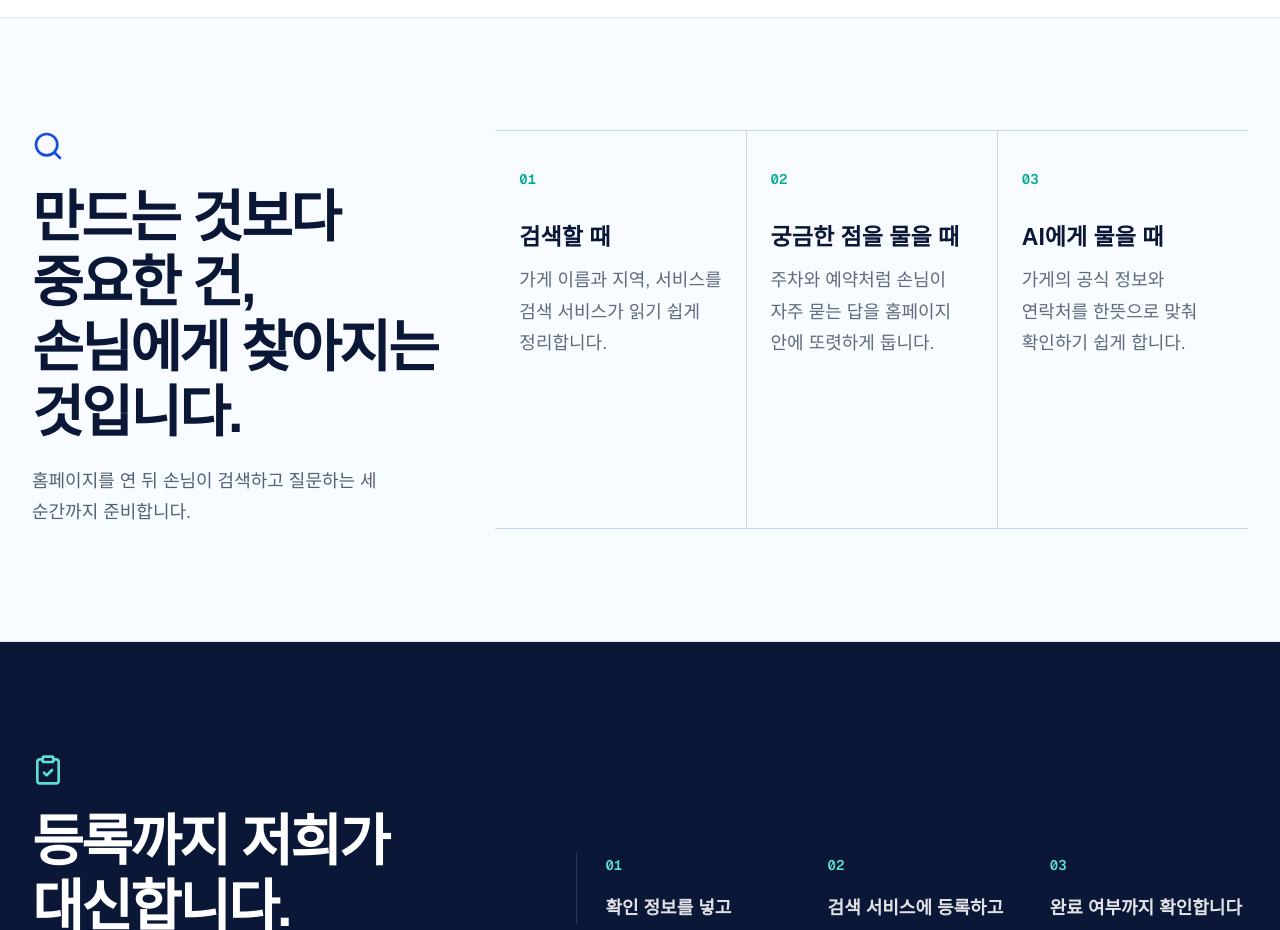
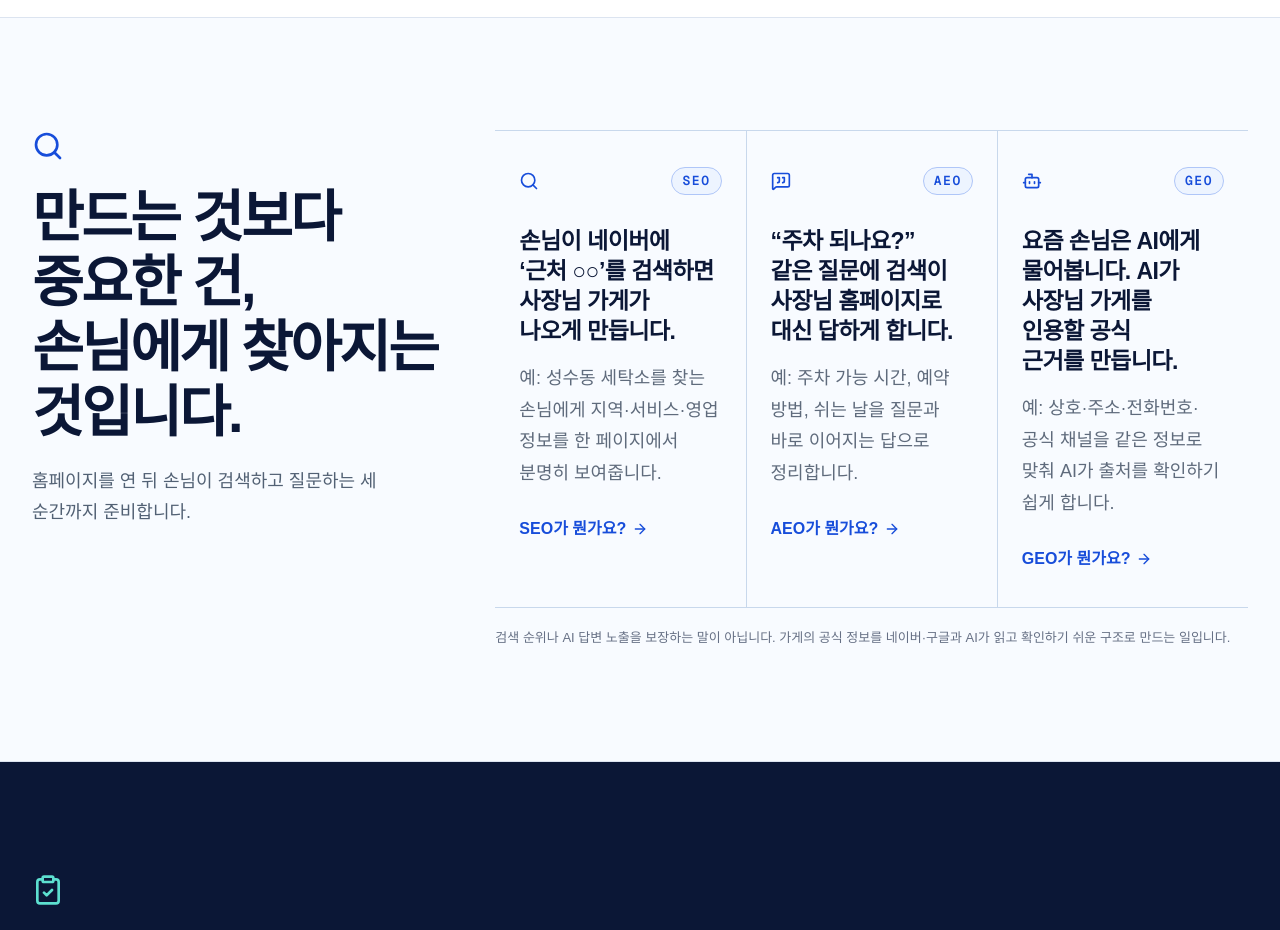
Before and after one commit to andykim0/anakslabs-app, a Next.js app in the folder web/: page /features in a window 1280 px wide. Shown: the part 1140-2070 px from the top of the page. Built offline with nearby package versions, Linux system fonts and the light colour scheme; no server answers.

Commit message:
feat(features): 검색 최적화 3장 지식 0 설명 + FAQ 딥링크 (T2)

```diff
--- a/web/src/app/(marketing)/faq/page.tsx
+++ b/web/src/app/(marketing)/faq/page.tsx
@@ -62,6 +62,24 @@ const FAQ: FaqItem[] = [
     plain: '기본 서브도메인+SSL 제공, 커스텀 도메인 연결도 지원합니다.',
   },
   {
+    id: 'seo',
+    q: 'SEO가 뭔가요?',
+    a: '손님이 네이버나 구글에서 지역과 서비스를 검색할 때 가게 홈페이지를 찾을 수 있도록 준비하는 일입니다. 페이지마다 가게 이름·지역·서비스를 분명히 쓰고, 검색 서비스가 읽을 제목과 설명을 맞춥니다.',
+    plain: '손님이 네이버나 구글에서 지역과 서비스를 검색할 때 가게 홈페이지를 찾을 수 있도록 페이지 제목과 설명, 가게 정보를 분명히 정리하는 일입니다.',
+  },
+  {
+    id: 'aeo',
+    q: 'AEO가 뭔가요?',
+    a: '“주차 되나요?”, “예약은 어떻게 하나요?”처럼 손님이 자주 묻는 질문에 검색 화면이 홈페이지의 답을 바로 보여주기 쉽게 만드는 일입니다. 실제 영업 정보가 있는 질문과 답을 또렷하게 짝지어 둡니다.',
+    plain: '주차, 예약처럼 손님이 자주 묻는 질문에 검색 화면이 홈페이지의 답을 보여주기 쉽도록 실제 질문과 답을 분명히 정리하는 일입니다.',
+  },
+  {
+    id: 'geo',
+    q: 'GEO가 뭔가요?',
+    a: '손님이 AI에게 가게를 물었을 때 AI가 확인할 공식 근거를 홈페이지에 갖추는 일입니다. 상호·주소·전화번호·서비스와 공식 채널 정보를 한뜻으로 맞추고, 출처로 인용하기 쉬운 문장으로 정리합니다.',
+    plain: '손님이 AI에게 가게를 물었을 때 확인할 공식 근거가 있도록 상호, 주소, 전화번호, 서비스와 공식 채널 정보를 한뜻으로 정리하는 일입니다.',
+  },
+  {
     q: '검색 순위나 AI 답변 노출을 보장하나요?',
     a: `아니요. 순위와 AI 답변 노출은 네이버·구글·AI 서비스가 결정합니다. ${PUBLIC_BRAND_NAMES.brand}은 가게 이름, 지역, 서비스와 공식 정보를 읽고 확인하기 쉬운 홈페이지를 만듭니다.`,
     plain: '순위와 AI 답변 노출은 보장하지 않습니다. 가게의 공식 정보를 읽고 확인하기 쉬운 홈페이지를 만듭니다.',
--- a/web/src/app/(marketing)/features/page.tsx
+++ b/web/src/app/(marketing)/features/page.tsx
@@ -3,8 +3,10 @@ import Link from 'next/link';
 import {
   ArrowRight,
   BarChart3,
+  Bot,
   Check,
   ClipboardCheck,
+  MessageSquareQuote,
   Search,
   Sparkles,
 } from 'lucide-react';
@@ -31,9 +33,27 @@ const BUILD_STEPS = [
 ] as const;
 
 const DISCOVERY_STEPS = [
-  ['검색할 때', '가게 이름과 지역, 서비스를 검색 서비스가 읽기 쉽게 정리합니다.'],
-  ['궁금한 점을 물을 때', '주차와 예약처럼 손님이 자주 묻는 답을 홈페이지 안에 또렷하게 둡니다.'],
-  ['AI에게 물을 때', '가게의 공식 정보와 연락처를 한뜻으로 맞춰 확인하기 쉽게 합니다.'],
+  {
+    badge: 'SEO',
+    title: "손님이 네이버에 ‘근처 ○○’를 검색하면 사장님 가게가 나오게 만듭니다.",
+    example: '예: 성수동 세탁소를 찾는 손님에게 지역·서비스·영업 정보를 한 페이지에서 분명히 보여줍니다.',
+    question: 'SEO가 뭔가요?',
+    href: '/faq#seo',
+  },
+  {
+    badge: 'AEO',
+    title: '“주차 되나요?” 같은 질문에 검색이 사장님 홈페이지로 대신 답하게 합니다.',
+    example: '예: 주차 가능 시간, 예약 방법, 쉬는 날을 질문과 바로 이어지는 답으로 정리합니다.',
+    question: 'AEO가 뭔가요?',
+    href: '/faq#aeo',
+  },
+  {
+    badge: 'GEO',
+    title: '요즘 손님은 AI에게 물어봅니다. AI가 사장님 가게를 인용할 공식 근거를 만듭니다.',
+    example: '예: 상호·주소·전화번호·공식 채널을 같은 정보로 맞춰 AI가 출처를 확인하기 쉽게 합니다.',
+    question: 'GEO가 뭔가요?',
+    href: '/faq#geo',
+  },
 ] as const;
 
 export default function FeaturesPage() {
@@ -102,14 +122,36 @@ export default function FeaturesPage() {
                 홈페이지를 연 뒤 손님이 검색하고 질문하는 세 순간까지 준비합니다.
               </p>
             </div>
-            <div className="grid gap-px border-y border-[#C8D8EC] bg-[#C8D8EC] md:grid-cols-3">
-              {DISCOVERY_STEPS.map(([title, body], index) => (
-                <article key={title} className="bg-[#F8FBFF] px-5 py-7 md:px-6 md:py-9">
-                  <span className="font-mono text-sm font-semibold text-[#03A995]">0{index + 1}</span>
-                  <h3 className="mkt-type-card-title mt-8 font-semibold">{title}</h3>
-                  <p className="mkt-type-body mt-3 text-[#5F6B7C]">{body}</p>
-                </article>
-              ))}
+            <div>
+              <div className="grid gap-px border-y border-[#C8D8EC] bg-[#C8D8EC] md:grid-cols-3">
+                {DISCOVERY_STEPS.map((item, index) => {
+                  const Icon = index === 0 ? Search : index === 1 ? MessageSquareQuote : Bot;
+                  return (
+                    <article key={item.badge} className="flex min-h-full flex-col bg-[#F8FBFF] px-5 py-7 md:px-6 md:py-9">
+                      <div className="flex items-center justify-between gap-4">
+                        <Icon className="h-5 w-5 text-[#174DDA]" aria-hidden />
+                        <span className="mkt-type-eyebrow rounded-full border border-[#AFC6F8] bg-[#EDF4FF] px-2.5 py-1 font-mono font-semibold tracking-[0.12em] text-[#174DDA]">
+                          {item.badge}
+                        </span>
+                      </div>
+                      <h3 className="mkt-type-card-title mt-8 font-semibold tracking-[-0.025em] break-keep">
+                        {item.title}
+                      </h3>
+                      <p className="mkt-type-body mt-4 text-[#5F6B7C]">{item.example}</p>
+                      <Link
+                        href={item.href}
+                        className="mkt-type-control group mt-7 inline-flex items-center gap-1.5 self-start font-semibold text-[#174DDA]"
+                      >
+                        {item.question}
+                        <ArrowRight className="h-4 w-4 transition-transform group-hover:translate-x-1" aria-hidden />
+                      </Link>
+                    </article>
+                  );
+                })}
+              </div>
+              <p className="mkt-type-support mt-5 text-[#667085]">
+                검색 순위나 AI 답변 노출을 보장하는 말이 아닙니다. 가게의 공식 정보를 네이버·구글과 AI가 읽고 확인하기 쉬운 구조로 만드는 일입니다.
+              </p>
             </div>
           </div>
         </div>
--- a/web/src/components/marketing/Faq.tsx
+++ b/web/src/components/marketing/Faq.tsx
@@ -4,6 +4,8 @@
  */
 
 export interface FaqItem {
+  /** 질문형 딥링크용 안정적인 HTML anchor */
+  id?: string;
   q: string;
   /** 화면 렌더용 답변 (JSX 허용) */
   a: React.ReactNode;
@@ -31,7 +33,7 @@ export function FaqList({ items }: { items: FaqItem[] }) {
   return (
     <div className="mx-auto max-w-3xl divide-y divide-[#E8E6E0] border-y border-[#E8E6E0]">
       {items.map((it, i) => (
-        <details key={i} className="group px-1 py-5">
+        <details key={it.id ?? i} id={it.id} className="group scroll-mt-28 px-1 py-5">
           <summary className="mkt-type-card-title flex cursor-pointer list-none items-start justify-between gap-4 font-medium text-[#17181C] marker:content-['']">
             <span>{it.q}</span>
             <span className="mt-0.5 shrink-0 text-[#696E76] transition-transform group-open:rotate-45">
```
